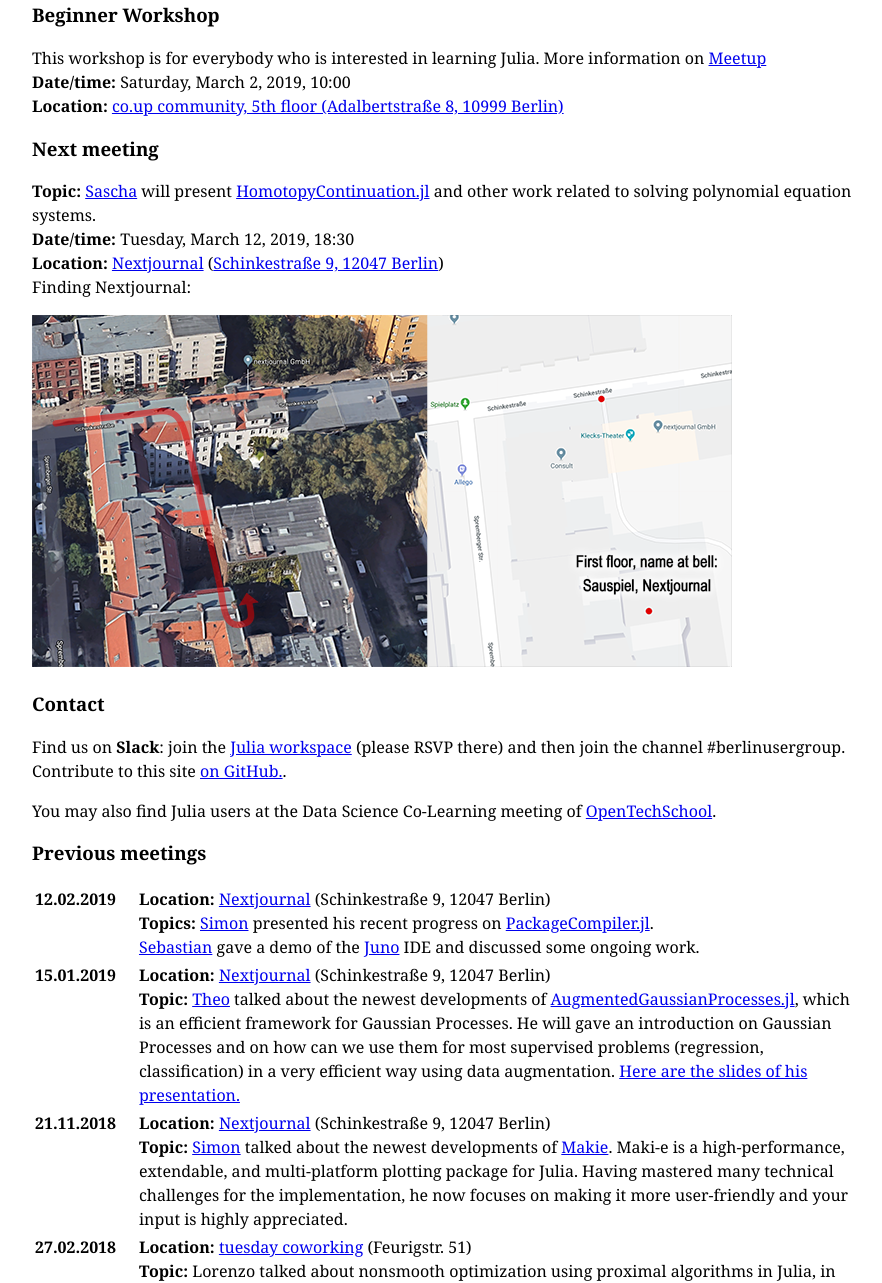
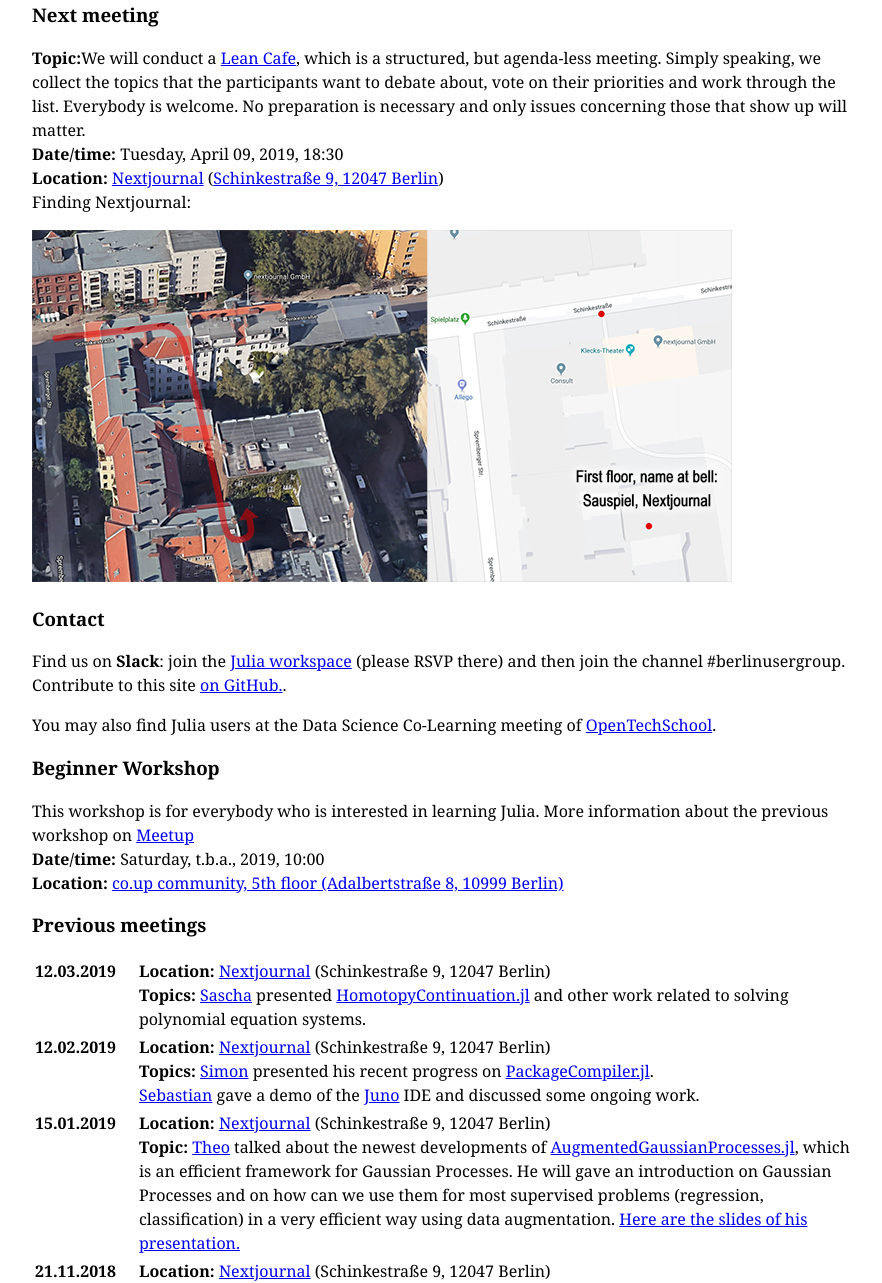
Before and after one commit to julia-users-berlin/julia-users-berlin.github.io, a plain HTML site: page index.html in a window 1280 px wide. Shown: the part 246-1529 px from the top of the page, without its empty margins (193-1075 px from the left). Drawn offline with Linux system fonts and the light colour scheme.

Commit message:
Update index.html

```diff
--- a/index.html
+++ b/index.html
@@ -26,16 +26,15 @@
           <img width="150" alt="Julia Users Berlin" src="berlin_logo_crop.png"/>
           <h1>Julia Users Group</h1>
       </div>
-      <h3>Beginner Workshop</h3>
-      <p>
-        This workshop is for everybody who is interested in learning Julia. More information on <a href="https://www.meetup.com/de-DE/opentechschool-berlin/events/259013950/">Meetup</a> </br>
-          <b>Date/time:</b> Saturday, March 2, 2019, 10:00</br>
-          <b>Location:</b> <a href="http://co-up.de/about.html#location">co.up community, 5th floor (Adalbertstraße 8, 10999  Berlin)</a></br>
-      </p>
+
       <h3>Next meeting</h3>
       <p>
-        <b>Topic:</b> <a href="https://github.com/saschatimme">Sascha</a> will present <a href="https://www.juliahomotopycontinuation.org/">HomotopyContinuation.jl</a> and other work related to solving polynomial equation systems.</br>
-          <b>Date/time:</b> Tuesday, March 12, 2019, 18:30</br>
+        <b>Topic:</b>We will conduct a <a href="https://youtu.be/d0VBsZOBc_0">Lean Cafe</a>,
+	      which is a structured, but agenda-less meeting. Simply speaking, we collect the topics
+		that the participants want to debate about, vote on their priorities and work through the list.
+		Everybody is welcome. No preparation is necessary and only issues concerning those that show up
+		will matter.</br>
+          <b>Date/time:</b> Tuesday, April 09, 2019, 18:30</br>
           <b>Location:</b> <a href="https://nextjournal.com/">Nextjournal</a> (<a href="https://goo.gl/maps/uJwQEGuNuCm">Schinkestraße 9, 12047 Berlin</a>)</br>
           Finding Nextjournal:
           <div>
@@ -51,9 +50,21 @@
       <p>
           You may also find Julia users at the Data Science Co-Learning meeting of <a href="https://www.meetup.com/de-DE/opentechschool-berlin/events/rrpsdqyxpbmc/">OpenTechSchool</a>.
       </p>
-
+      <h3>Beginner Workshop</h3>
+      <p>
+        This workshop is for everybody who is interested in learning Julia. More information about the previous workshop on <a href="https://www.meetup.com/de-DE/opentechschool-berlin/events/259013950/">Meetup</a> </br>
+          <b>Date/time:</b> Saturday, t.b.a., 2019, 10:00</br>
+          <b>Location:</b> <a href="http://co-up.de/about.html#location">co.up community, 5th floor (Adalbertstraße 8, 10999  Berlin)</a></br>
+      </p>
       <h3>Previous meetings</h3>
       <table><tbody>
+
+        <tr><th><b>12.03.2019</br></th>
+          <td>
+            <b>Location:</b> <a href="https://nextjournal.com/">Nextjournal</a> (Schinkestraße 9, 12047 Berlin)</br>
+            <b>Topics:</b>
+            <a href="https://github.com/saschatimme">Sascha</a> presented <a href="https://www.juliahomotopycontinuation.org/">HomotopyContinuation.jl</a> and other work related to solving polynomial equation systems.</br>
+                    </td></tr>
 
         <tr><th><b>12.02.2019</br></th>
           <td>
```
